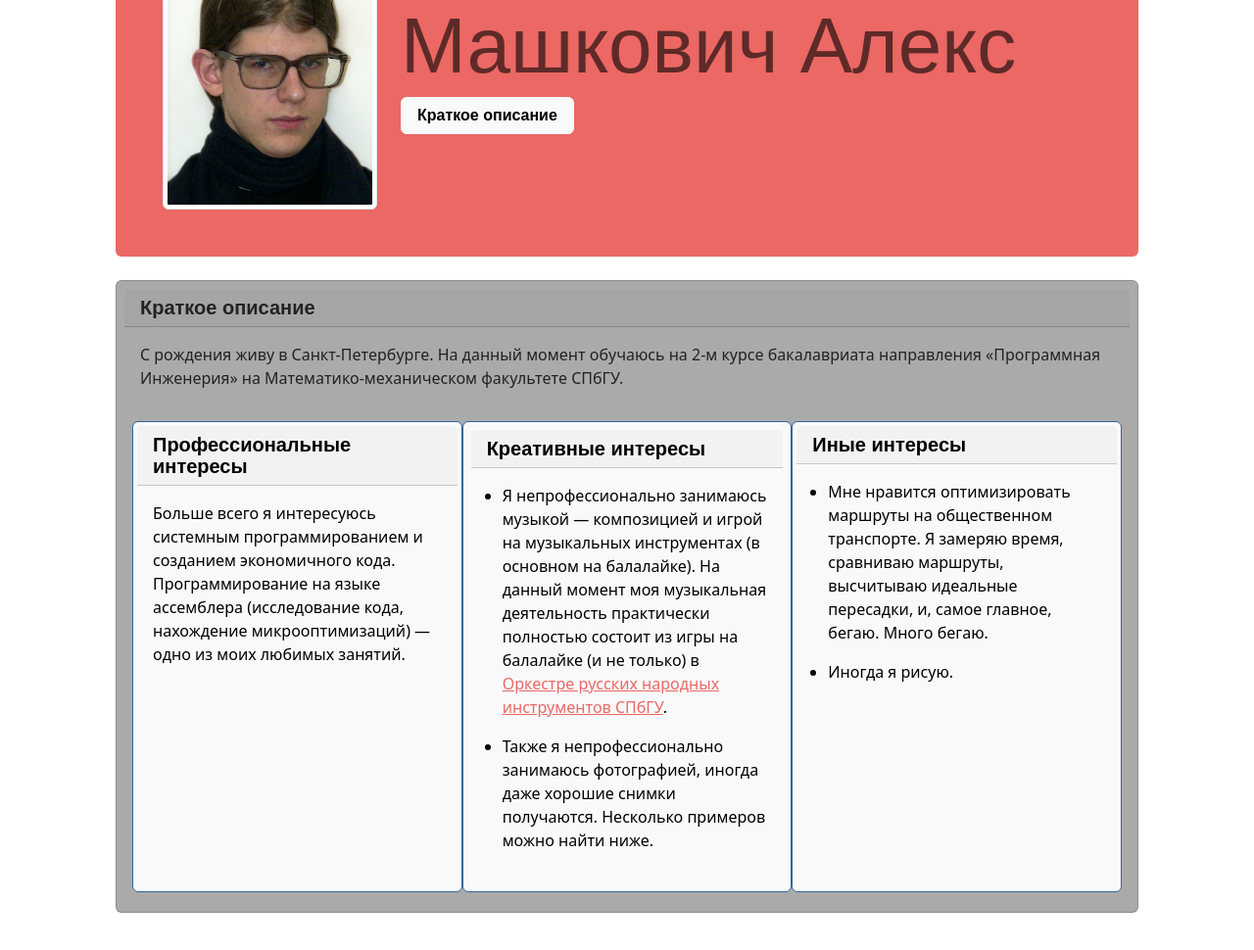
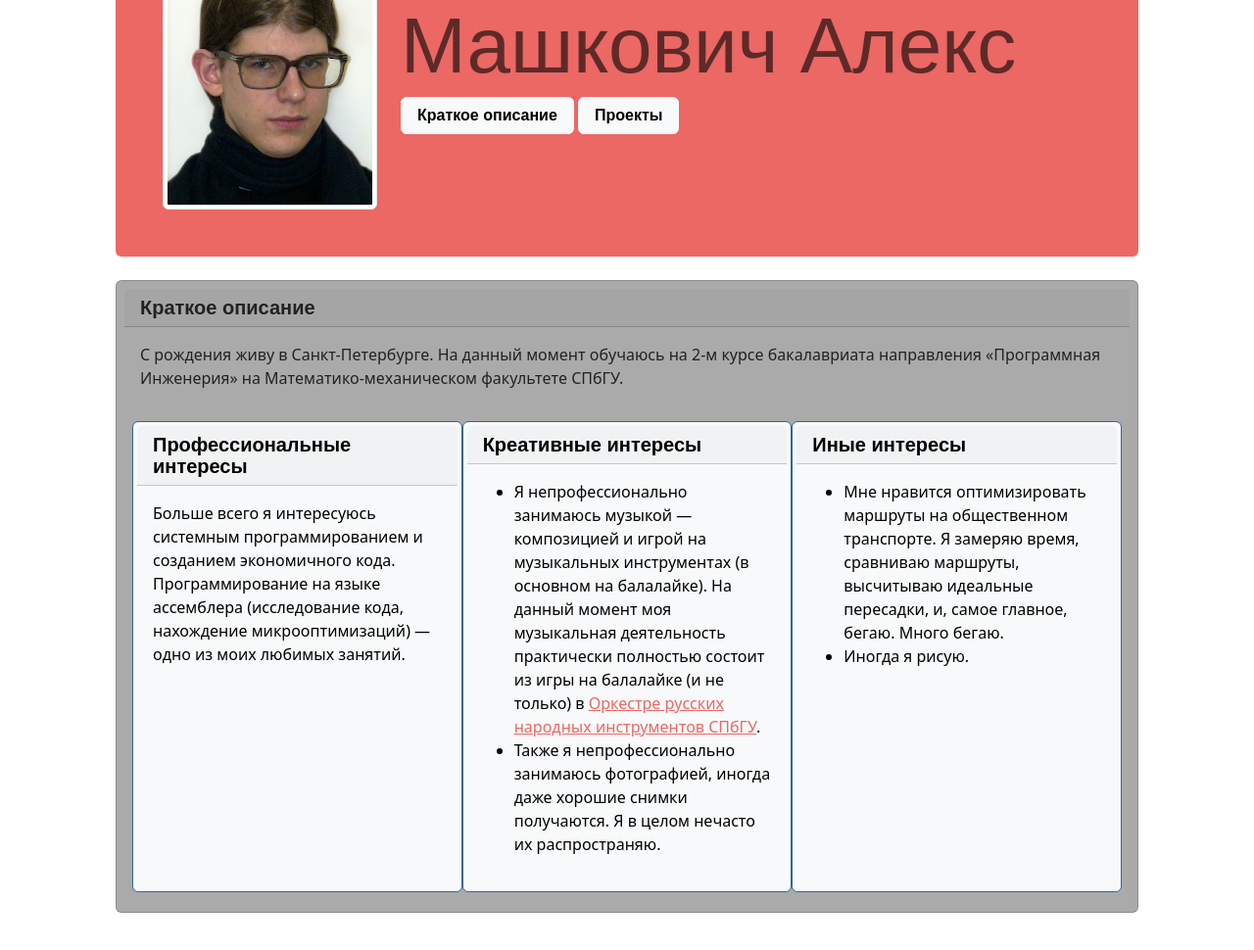
Before and after one commit to AlexeyMashkovichUniWork/alexeymashkovichuniwork.github.io, a plain HTML site: page ru/index.html in a window 1280 px wide. Shown: the part 216-1186 px from the top of the page at 98% size. Drawn offline with Linux system fonts and the light colour scheme; a web font is replaced by a local one.

Commit message:
fix@site: fix formatting in bio

```diff
--- a/ru/index.html
+++ b/ru/index.html
@@ -25,6 +25,9 @@
               <a href="#bio" target="_self">
                 <button class="btn btn-light">Краткое описание</button>
               </a>
+              <a href="#projects" target="_self">
+                <button class="btn btn-light">Проекты</button>
+              </a>
             </div>
           </div>
         </div>
@@ -35,29 +38,35 @@
         <div class="d-flex flex-row flex-wrap ms-2 mb-2 me-2 align-items-stretch">
             <div class="card col-sm-12 col-md-6 col-xl-4 p-1 mb-1 border-info text-bg-light rounded" id="bio">
               <h5 class="card-header">Профессиональные интересы</h5>
-              <p class="card-body">Больше всего я интересуюсь системным программированием и созданием экономичного кода. Программирование на языке ассемблера (исследование кода, нахождение микрооптимизаций) &mdash; одно из моих любимых занятий.</p>
+              <div class="card-body">
+                <p class="card-text">Больше всего я интересуюсь системным программированием и созданием экономичного кода. Программирование на языке ассемблера (исследование кода, нахождение микрооптимизаций) &mdash; одно из моих любимых занятий.</p>
+              </div>
           </div>
-            <div class="card col-sm-12 col-md-6 col-xl-4 p-2 mb-1 border-info text-bg-light rounded" id="bio">
+            <div class="card col-sm-12 col-md-6 col-xl-4 p-1 mb-1 border-info text-bg-light rounded" id="bio">
               <h5 class="card-header">Креативные интересы</h5>
-                <ul class="pt-3 pe-3">
+              <div class="card-body">
+                <ul>
                 <li>
-                  <p>Я непрофессионально занимаюсь музыкой &mdash; композицией и игрой на музыкальных инструментах (в основном на балалайке). На данный момент моя музыкальная деятельность практически полностью состоит из игры на балалайке (и не только) в <a href="https://vk.ru/club289303" target="_blank">Оркестре русских народных инструментов СПбГУ</a>.</p>
+                  <p class="card-text">Я непрофессионально занимаюсь музыкой &mdash; композицией и игрой на музыкальных инструментах (в основном на балалайке). На данный момент моя музыкальная деятельность практически полностью состоит из игры на балалайке (и не только) в <a href="https://vk.ru/club289303" target="_blank">Оркестре русских народных инструментов СПбГУ</a>.</p>
                 </li>
                 <li>
-                  <p>Также я непрофессионально занимаюсь фотографией, иногда даже хорошие снимки получаются. Несколько примеров можно найти ниже.</p>
+                  <p class="card-text">Также я непрофессионально занимаюсь фотографией, иногда даже хорошие снимки получаются. Я в целом нечасто их распространяю.</p>
                 </li>
               </ul>
+            </div>
           </div>
             <div class="card col-sm-12 col-md-12 col-xl-4 p-1 mb-1 border-info text-bg-light rounded" id="bio">
               <h5 class="card-header">Иные интересы</h5>
-                <ul class="pt-3 pe-3">
+              <div class="card-body">
+                <ul>
                 <li>
-                  <p>Мне нравится оптимизировать маршруты на общественном транспорте. Я замеряю время, сравниваю маршруты, высчитываю идеальные пересадки, и, самое главное, бегаю. Много бегаю.</p>
+                  <p class="card-text">Мне нравится оптимизировать маршруты на общественном транспорте. Я замеряю время, сравниваю маршруты, высчитываю идеальные пересадки, и, самое главное, бегаю. Много бегаю.</p>
                 </li>
                 <li>
-                  <p>Иногда я рисую.</p>
+                  <p class="card-text">Иногда я рисую.</p>
                 </li>
               </ul>
+            </div>
           </div>
         </div>
       </div>
```
Also changed, not shown: en/index.html (+14 -8 lines).
